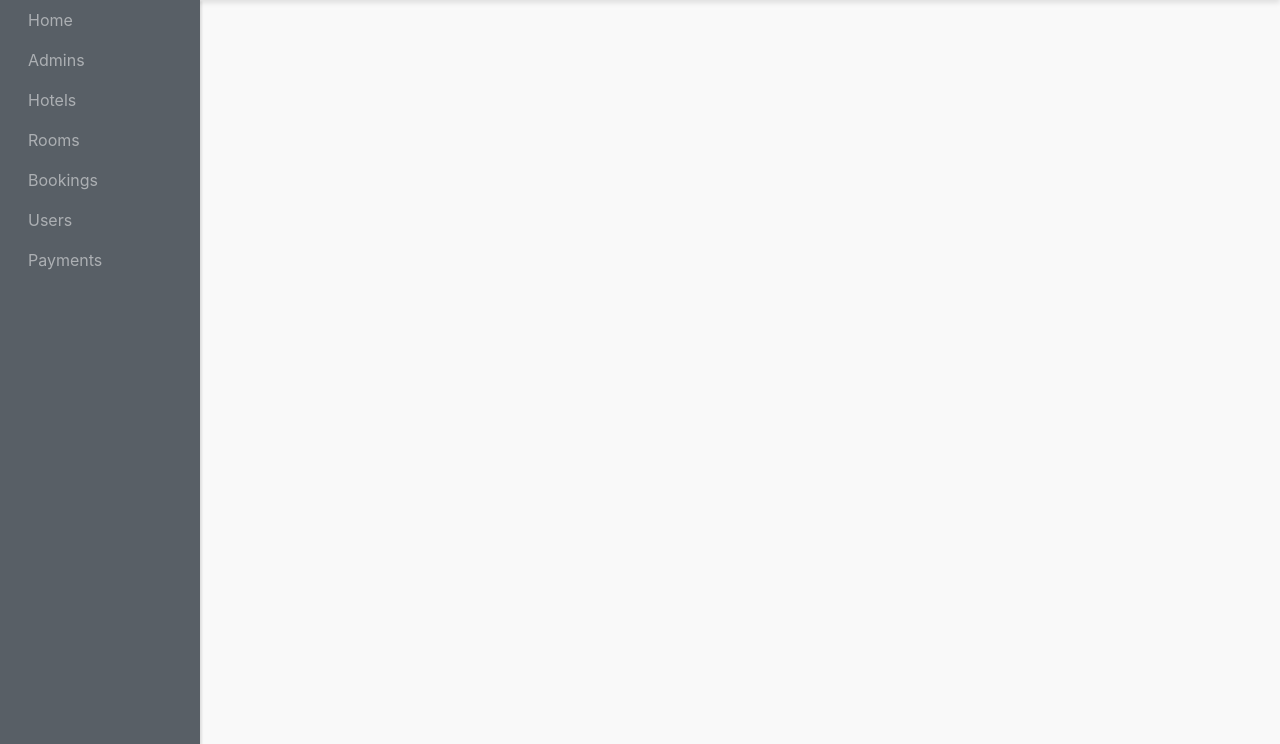
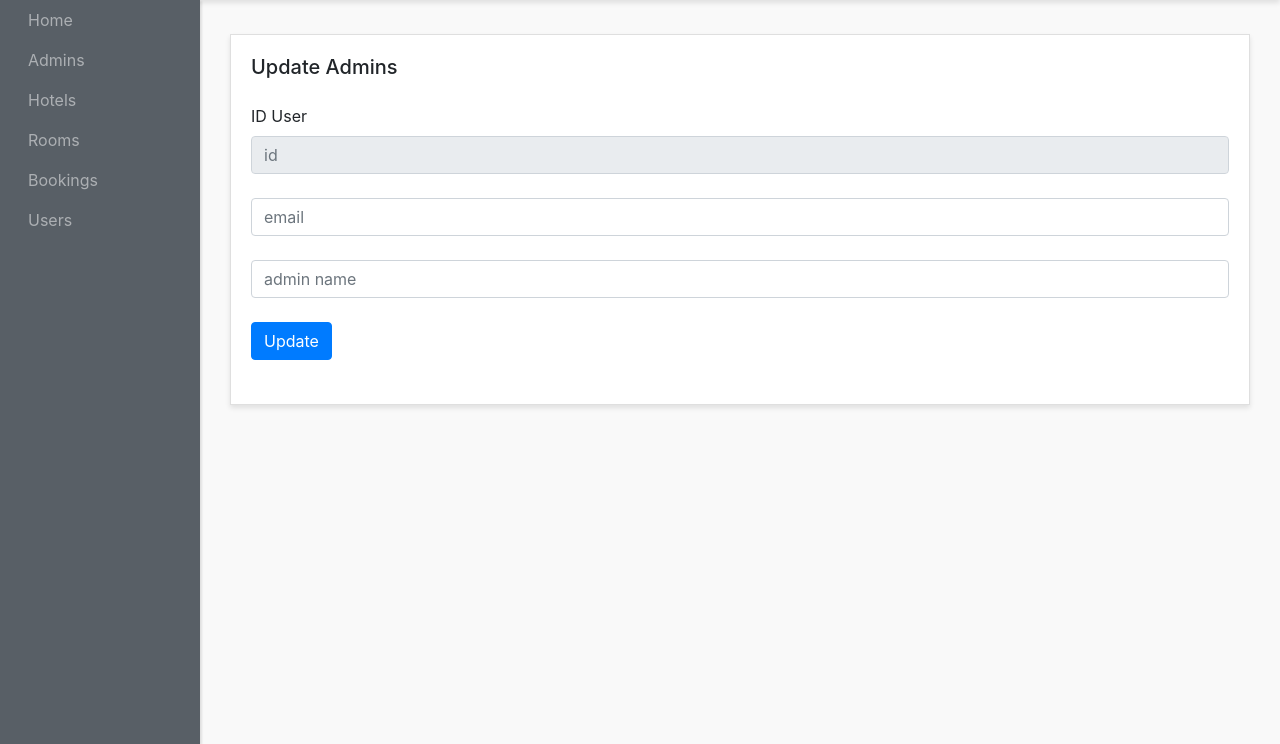
Before and after one commit to Win1125/Hotel, a PHP site: page /Hotel/admin/admins/update-admins.php in a window 1280 px wide. Shown: the part 56-800 px from the top of the page. Run offline with PHP 8.4, Linux system fonts and the light colour scheme; a user stored in the database is signed in; data that the repository does not hold is empty; some libraries are stand-ins or nearby versions.

Commit message:
Admin Finished
Se termina el modulo administrador, se elimina la vista de payments

```diff
--- a/admin/admins/update-admins.php
+++ b/admin/admins/update-admins.php
@@ -1,5 +1,5 @@
-<?php require_once ('../layouts/header.php'); ?>
-<?php require_once ('../../config/config.php'); ?>
+<?php require_once('../layouts/header.php'); ?>
+<?php require_once('../../config/config.php'); ?>
 
 <?php
 
@@ -7,14 +7,14 @@ if (isset($_GET['id'])) {
 
 	$id = $_GET['id'];
 
-	$hotel = $conn->query("SELECT * FROM hotels WHERE id_hotel = '$id'");
-	$hotel->execute();
+    $admin = $conn->query("SELECT * FROM admins WHERE id = '$id'");
+    $admin->execute();
 
-	$hotelSingle = $hotel->fetch(PDO::FETCH_OBJ);
+    $adminSingle = $admin->fetch(PDO::FETCH_OBJ);
 
     if (isset($_POST['submit'])) {
 
-		if (empty($_POST['name']) || empty($_POST['description']) || empty($_POST['location'])) {
+        if (empty($_POST['admin_name']) || empty($_POST['email'])) {
             echo "<script type='text/javascript'>
 					Swal.fire({
 						icon : 'error',
@@ -26,28 +26,26 @@ if (isset($_GET['id'])) {
 				  </script>";
         } else {
 
-			$name = $_POST['name'];
-			$description = $_POST['description'];
-			$location = $_POST['location'];
+            $admin_name = $_POST['admin_name'];
+            $email = $_POST['email'];
 
-			$update = $conn->prepare("UPDATE hotels SET name = :name, description = :description, location = :location WHERE id_hotel = '$id'");
+            $update = $conn->prepare("UPDATE admins SET admin_name = :admin_name, email = :email WHERE id = '$id'");
 
             $update->execute([
-				":name" => $name,
-				":description" => $description,
-				":location" => $location
+                ":admin_name" => $admin_name,
+                ":email" => $email
             ]);
 
-			if($update){
-				echo	"<script>
+            if ($update) {
+                echo    "<script>
 						Swal.fire({
 							icon : 'info',
 							title: 'Actualización Exitosa',
-							text: 'Hotel actualizado',
+							text: 'Administrador actualizado',
 							type: 'success'
 						}).then((result) => {
 							if(result.isConfirmed){
-								window.location='show-hotels.php';
+								window.location='admins.php';
 							}
 						});
 					</script>";
@@ -59,6 +57,31 @@ if (isset($_GET['id'])) {
 ?>
 
 
+<div class="row">
+	<div class="col">
+		<div class="card">
+			<div class="card-body">
+				<h5 class="card-title mb-5 d-inline">Update Admins</h5>
+				<form method="POST" action="update-admins.phpid=<?php echo $id; ?>">
+					<div class="form-outline mb-4 mt-4">
+						<label for="idAdmin">ID User</label>
+						<input type="text" value="<?php echo $adminSingle->id; ?>" name="id" id="idAdmin" class="form-control" placeholder="id" readonly />
+					</div>
 
+					<div class="form-outline mb-4 mt-4">
+						<input type="email" value="<?php echo $adminSingle->email; ?>" name="email" id="form2Example1" class="form-control" placeholder="email" />
+					</div>
 
-<?php require_once ('../layouts/footer.php'); ?>
+					<div class="form-outline mb-4">
+						<input type="text" value="<?php echo $adminSingle->admin_name; ?>" name="admin_name" id="form2Example1" class="form-control" placeholder="admin name" />
+					</div>
+
+					<!-- Submit button -->
+					<button type="submit" name="submit" class="btn btn-primary  mb-4 text-center">Update</button>
+				</form>
+			</div>
+		</div>
+	</div>
+</div>
+
+<?php require_once('../layouts/footer.php'); ?>
--- a/admin/layouts/header.php
+++ b/admin/layouts/header.php
@@ -56,9 +56,6 @@ define("ADMINURL", "http://localhost/Hotel/admin/");
 							<li class="nav-item">
 								<a class="nav-link" href="<?php echo ADMINURL; ?>users-admins/show-users.php" style="margin-left: 20px;">Users</a>
 							</li>
-							<li class="nav-item">
-								<a class="nav-link" href="<?php echo ADMINURL; ?>payments-admins/show-payments.php" style="margin-left: 20px;">Payments</a>
-							</li>
 						</ul>
 					<?php endif; ?>
 					<ul class="navbar-nav ml-md-auto d-md-flex">
--- a/admin/users-admins/create-users.php
+++ b/admin/users-admins/create-users.php
@@ -46,7 +46,7 @@ if (isset($_POST['submit'])) {
 							type: 'success'
 						}).then((result) => {
 							if(result.isConfirmed){
-								window.location='admins.php';
+								window.location='show-users.php';
 							}
 						});
 					</script>";
--- a/admin/users-admins/delete-users.php
+++ b/admin/users-admins/delete-users.php
@@ -28,7 +28,7 @@ if(isset($_GET["id"])){
                         type: 'success'
                     }).then((result) => {
                         if(result.isConfirmed){
-                            window.location='admins.php';
+                            window.location='show-users.php';
                         }
                     });
                 }
```
Also changed, not shown: admin/payments-admins/show-payments.php (deleted). Lines whose indentation alone changed are shown as unchanged.
